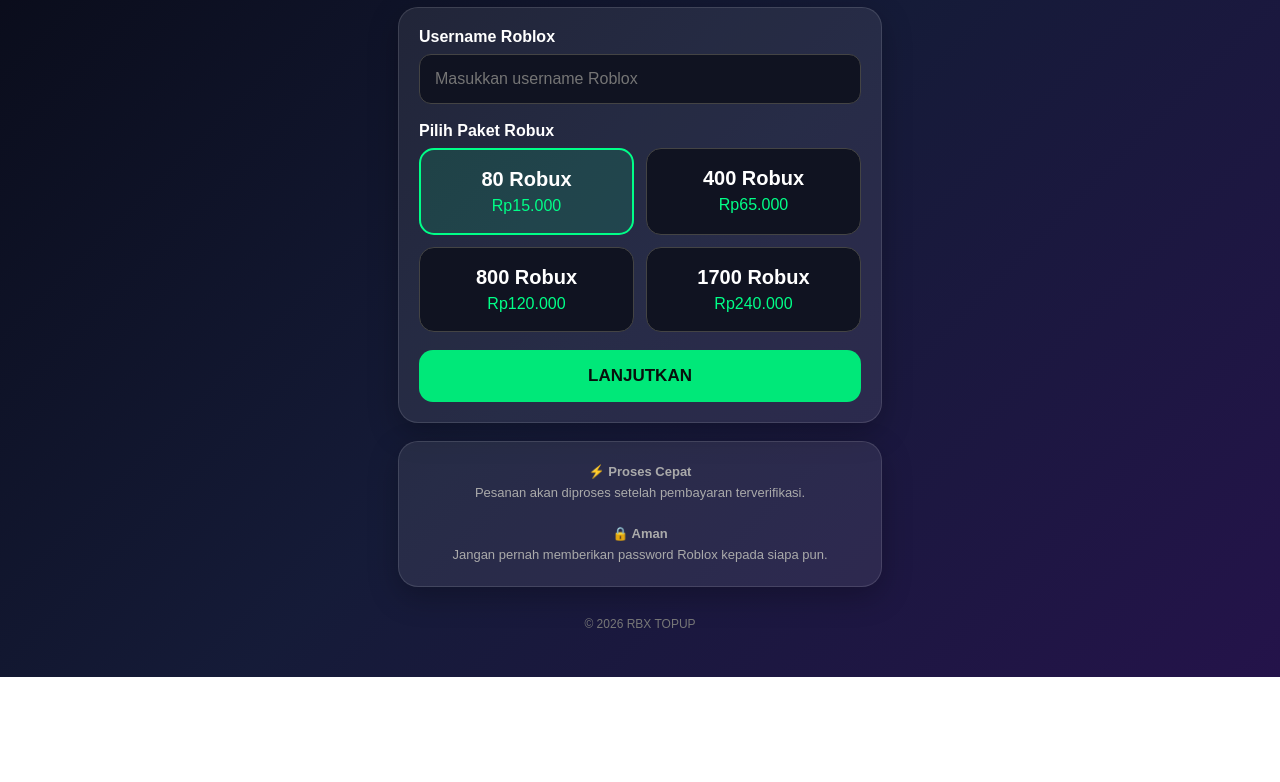
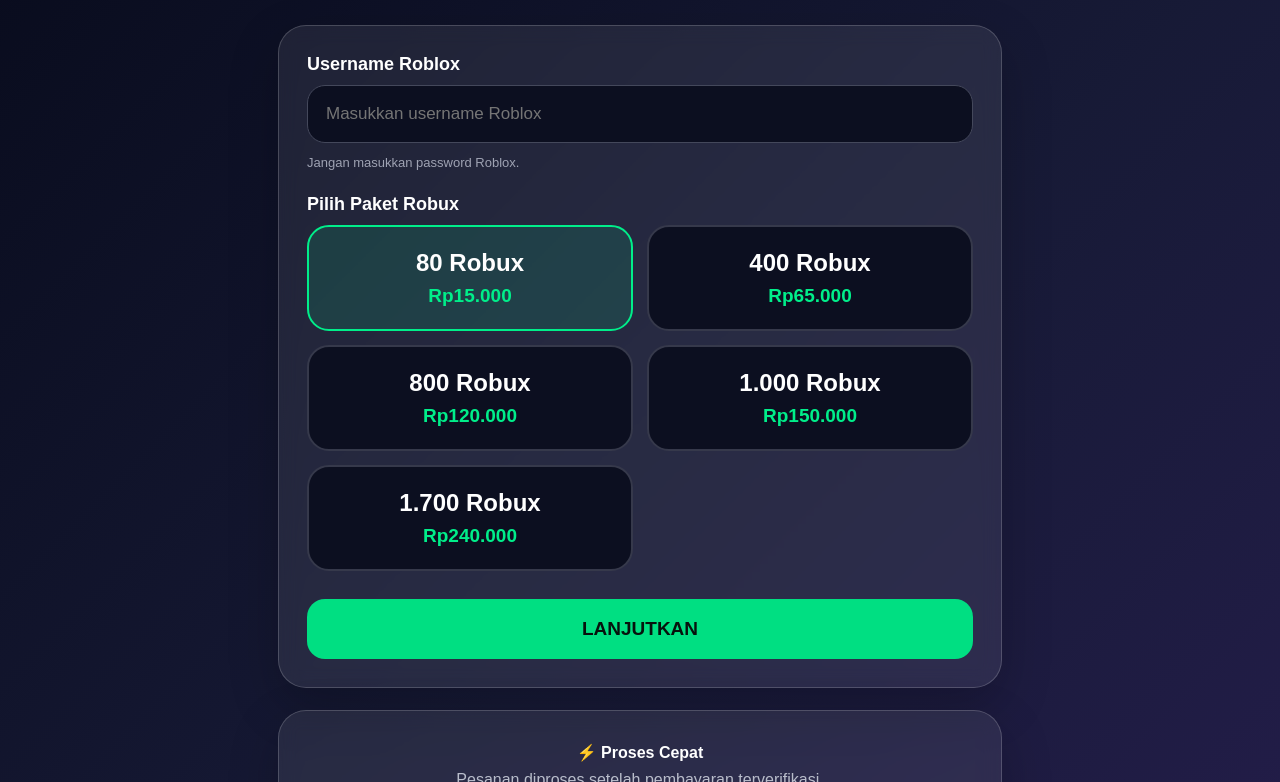
Before and after one commit to lanzy-52/rbxtopup, a plain HTML site: page index.html in a window 1280 px wide. Shown: the part 123-905 px from the top of the page. Before the commit the page ends 800 px from the top, so only its background shows below. Drawn offline with Linux system fonts and the light colour scheme.

Commit message:
Add files via upload

```diff
--- a/index.html
+++ b/index.html
@@ -3,278 +3,174 @@
 <head>
   <meta charset="UTF-8">
   <meta name="viewport" content="width=device-width, initial-scale=1.0">
-<title>RBX TOPUP</title>
-
+  <title>NUTS STORE — Top Up Robux</title>
   <style>
-*{
-  box-sizing:border-box;
+    *{box-sizing:border-box}
+    body{
       margin:0;
-  padding:0;
       font-family:Arial,Helvetica,sans-serif;
+      color:#fff;
+      background:linear-gradient(135deg,#080b1c,#171a36 55%,#241d4b);
+      min-height:100vh;
     }
-
-body{
-  min-height:100vh;
-  background:linear-gradient(135deg,#090b18,#151b38,#24134a);
-  color:white;
-}
-
-.container{
-  width:100%;
-  max-width:520px;
-  margin:auto;
-  padding:25px 18px 40px;
-}
-
-.logo{
-  text-align:center;
-  font-size:32px;
-  font-weight:900;
-  margin:20px 0 5px;
-}
-
-.logo span{
-  color:#00ff88;
-}
-
-.subtitle{
-  text-align:center;
-  color:#aaa;
-  margin-bottom:25px;
-}
-
+    .wrap{max-width:760px;margin:auto;padding:34px 18px 50px}
+    header{text-align:center;margin-bottom:28px}
+    .logo{font-size:46px;font-weight:900;letter-spacing:-2px}
+    .logo span{color:#00ee8a}
+    .sub{color:#aaaec0;font-size:20px;margin-top:8px}
     .card{
       background:rgba(255,255,255,.08);
-  border:1px solid rgba(255,255,255,.12);
-  border-radius:20px;
-  padding:20px;
-  margin-bottom:18px;
-  box-shadow:0 10px 30px rgba(0,0,0,.25);
+      border:1px solid rgba(255,255,255,.18);
+      border-radius:28px;
+      padding:28px;
+      box-shadow:0 18px 50px rgba(0,0,0,.22);
+      backdrop-filter:blur(10px);
     }
-
-label{
-  display:block;
-  margin-bottom:8px;
-  font-weight:bold;
+    label{display:block;font-size:18px;font-weight:800;margin:0 0 10px}
+    input,select{
+      width:100%;padding:18px;border-radius:18px;
+      border:1px solid #44485b;background:#0c0f20;color:#fff;
+      font-size:17px;outline:none;
     }
-
-input{
-  width:100%;
-  padding:15px;
-  border-radius:12px;
-  border:1px solid #444;
-  background:#101321;
-  color:white;
-  outline:none;
-  font-size:16px;
-  margin-bottom:18px;
+    input:focus{border-color:#00ee8a}
+    .section{margin-bottom:24px}
+    .packs{display:grid;grid-template-columns:1fr 1fr;gap:14px}
+    .pack{
+      border:2px solid #36394b;background:#0c0f20;
+      border-radius:22px;padding:22px 12px;text-align:center;
+      cursor:pointer;transition:.2s;
     }
-
-input:focus{
-  border-color:#00ff88;
+    .pack:hover{transform:translateY(-2px)}
+    .pack.selected{border-color:#00ee8a;background:rgba(0,238,138,.12)}
+    .robux{font-size:24px;font-weight:900}
+    .price{color:#00ee8a;font-size:19px;margin-top:8px;font-weight:800}
+    button{
+      width:100%;border:0;border-radius:18px;padding:19px;
+      background:#00df82;color:#07120d;font-size:19px;font-weight:900;
+      cursor:pointer;margin-top:4px;
     }
-
-.packages{
-  display:grid;
-  grid-template-columns:repeat(2,1fr);
-  gap:12px;
-}
-
-.package{
-  padding:18px 10px;
-  border-radius:15px;
-  border:1px solid #444;
-  background:#101321;
-  color:white;
-  cursor:pointer;
-  text-align:center;
-  transition:.2s;
-}
-
-.package:hover{
-  border-color:#00ff88;
-  transform:translateY(-2px);
-}
-
-.package.active{
-  border:2px solid #00ff88;
-  background:rgba(0,255,136,.12);
-}
-
-.robux{
-  font-size:20px;
-  font-weight:bold;
-}
-
-.price{
-  color:#00ff88;
-  margin-top:6px;
-}
-
-.button{
-  width:100%;
-  border:0;
-  border-radius:14px;
-  padding:16px;
-  margin-top:18px;
-  background:#00e879;
-  color:#07100c;
-  font-size:17px;
-  font-weight:900;
-  cursor:pointer;
-}
-
-.button:hover{
-  background:#35ff9c;
-}
-
-.info{
-  text-align:center;
-  color:#aaa;
-  font-size:13px;
-  line-height:1.6;
-}
-
-.status{
-  display:none;
-  margin-top:15px;
-  padding:14px;
-  border-radius:12px;
-  background:rgba(0,255,136,.1);
-  border:1px solid #00ff88;
-  color:#00ff88;
-  text-align:center;
-}
-
-.footer{
-  text-align:center;
-  color:#777;
-  font-size:12px;
-  margin-top:30px;
+    button:hover{background:#00ee8a}
+    .summary{display:none;margin-top:20px;background:#0c0f20;border-radius:20px;padding:20px}
+    .row{display:flex;justify-content:space-between;gap:15px;padding:9px 0;color:#c7cad6}
+    .row strong{color:#fff}
+    .wa{display:block;text-decoration:none;text-align:center;margin-top:15px}
+    .info{margin-top:22px;text-align:center;color:#b9bdcb;line-height:1.7}
+    .info strong{color:#fff}
+    .warning{font-size:13px;color:#9fa3b3;margin-top:12px}
+    footer{text-align:center;color:#85899a;font-size:13px;margin-top:24px}
+    @media(max-width:520px){
+      .logo{font-size:38px}
+      .card{padding:22px}
+      .packs{gap:10px}
+      .pack{padding:18px 8px}
+      .robux{font-size:21px}
     }
   </style>
 </head>
+<body>
+  <main class="wrap">
+    <header>
+      <div class="logo">NUTS <span>STORE</span></div>
+      <div class="sub">Top Up Robux dengan mudah ⚡</div>
+    </header>
 
-<body>
-
-<div class="container">
-
-  <div class="logo">
-    RBX <span>TOPUP</span>
+    <section class="card">
+      <div class="section">
+        <label for="username">Username Roblox</label>
+        <input id="username" type="text" maxlength="30" placeholder="Masukkan username Roblox">
+        <div class="warning">Jangan masukkan password Roblox.</div>
       </div>
 
-  <div class="subtitle">
-    Top Up Robux dengan mudah
+      <div class="section">
+        <label>Pilih Paket Robux</label>
+        <div class="packs" id="packs"></div>
       </div>
 
-  <div class="card">
+      <button onclick="lanjutkan()">LANJUTKAN</button>
 
-    <label>Username Roblox</label>
-    <input
-      id="username"
-      type="text"
-      placeholder="Masukkan username Roblox"
-      autocomplete="off"
-    >
+      <div class="summary" id="summary">
+        <div class="row"><span>Username</span><strong id="sumUser">-</strong></div>
+        <div class="row"><span>Paket</span><strong id="sumPack">-</strong></div>
+        <div class="row"><span>Total</span><strong id="sumPrice">-</strong></div>
 
-    <label>Pilih Paket Robux</label>
+        <a class="wa" id="waLink" target="_blank">
+          <button type="button">ORDER VIA WHATSAPP</button>
+        </a>
+      </div>
+    </section>
 
-    <div class="packages">
+    <section class="card info">
+      <div>⚡ <strong>Proses Cepat</strong><br>Pesanan diproses setelah pembayaran terverifikasi.</div>
+      <br>
+      <div>🔒 <strong>Aman</strong><br>Jangan pernah memberikan password Roblox kepada siapa pun.</div>
+    </section>
 
-      <div class="package active" onclick="selectPackage(this,'80 Robux')">
-        <div class="robux">80 Robux</div>
-        <div class="price">Rp15.000</div>
-      </div>
-
-      <div class="package" onclick="selectPackage(this,'400 Robux')">
-        <div class="robux">400 Robux</div>
-        <div class="price">Rp65.000</div>
-      </div>
-
-      <div class="package" onclick="selectPackage(this,'800 Robux')">
-        <div class="robux">800 Robux</div>
-        <div class="price">Rp120.000</div>
-      </div>
-
-      <div class="package" onclick="selectPackage(this,'1700 Robux')">
-        <div class="robux">1700 Robux</div>
-        <div class="price">Rp240.000</div>
-      </div>
-
-    </div>
-
-    <button class="button" onclick="topup()">
-      LANJUTKAN
-    </button>
-
-    <div class="status" id="status"></div>
-
-  </div>
-
-  <div class="card info">
-    <b>⚡ Proses Cepat</b><br>
-    Pesanan akan diproses setelah pembayaran terverifikasi.
-    <br><br>
-
-    <b>🔒 Aman</b><br>
-    Jangan pernah memberikan password Roblox kepada siapa pun.
-  </div>
-
-  <div class="footer">
-    © 2026 RBX TOPUP
-  </div>
-
-</div>
+    <footer>© 2026 NUTS STORE</footer>
+  </main>
 
 <script>
+  // ==============================
+  // GANTI NOMOR WHATSAPP DI SINI
+  // Format: kode negara + nomor, tanpa +, spasi, atau 0 di depan.
+  // Contoh Indonesia: 628123456789
+  // ==============================
+  const WHATSAPP = "628XXXXXXXXXX";
 
-let selectedPackage = "80 Robux";
+  const packages = [
+    {robux: 80, price: 15000},
+    {robux: 400, price: 65000},
+    {robux: 800, price: 120000},
+    {robux: 1000, price: 150000},
+    {robux: 1700, price: 240000}
+  ];
 
-function selectPackage(element, packageName){
+  let selected = null;
 
-  document.querySelectorAll(".package")
-    .forEach(function(item){
-      item.classList.remove("active");
+  const packs = document.getElementById("packs");
+
+  packages.forEach((item, index) => {
+    const el = document.createElement("div");
+    el.className = "pack" + (index === 0 ? " selected" : "");
+    el.innerHTML = `<div class="robux">${item.robux.toLocaleString("id-ID")} Robux</div>
+                    <div class="price">Rp${item.price.toLocaleString("id-ID")}</div>`;
+    el.onclick = () => {
+      selected = item;
+      document.querySelectorAll(".pack").forEach(x => x.classList.remove("selected"));
+      el.classList.add("selected");
+    };
+    packs.appendChild(el);
   });
 
-  element.classList.add("active");
+  selected = packages[0];
 
-  selectedPackage = packageName;
-}
+  function lanjutkan() {
+    const username = document.getElementById("username").value.trim();
 
-function topup(){
-
-  const username =
-    document.getElementById("username").value.trim();
-
-  const status =
-    document.getElementById("status");
-
-  if(username === ""){
-    status.style.display = "block";
-    status.style.color = "#ff7777";
-    status.style.borderColor = "#ff5555";
-    status.innerHTML =
-      "❌ Masukkan username Roblox terlebih dahulu.";
+    if (!username) {
+      alert("Masukkan username Roblox terlebih dahulu.");
+      document.getElementById("username").focus();
       return;
     }
 
-  status.style.display = "block";
-  status.style.color = "#00ff88";
-  status.style.borderColor = "#00ff88";
+    document.getElementById("sumUser").textContent = username;
+    document.getElementById("sumPack").textContent =
+      selected.robux.toLocaleString("id-ID") + " Robux";
+    document.getElementById("sumPrice").textContent =
+      "Rp" + selected.price.toLocaleString("id-ID");
 
-  status.innerHTML =
-    "✅ Pesanan dibuat untuk <b>" +
-    username +
-    "</b><br>" +
-    "Paket: <b>" +
-    selectedPackage +
-    "</b><br><br>" +
-    "Silakan lanjutkan ke sistem pembayaran resmi.";
+    const message =
+      `Halo NUTS STORE, saya ingin order Top Up Robux.%0A%0A` +
+      `Username Roblox: ${encodeURIComponent(username)}%0A` +
+      `Paket: ${selected.robux} Robux%0A` +
+      `Harga: Rp${selected.price.toLocaleString("id-ID")}%0A%0A` +
+      `Mohon info cara pembayarannya.`;
 
+    document.getElementById("waLink").href =
+      `https://wa.me/${WHATSAPP}?text=${message}`;
+
+    document.getElementById("summary").style.display = "block";
+    document.getElementById("summary").scrollIntoView({behavior:"smooth",block:"center"});
   }
-
 </script>
-
 </body>
 </html>
```
Lines whose indentation alone changed are shown as unchanged.
